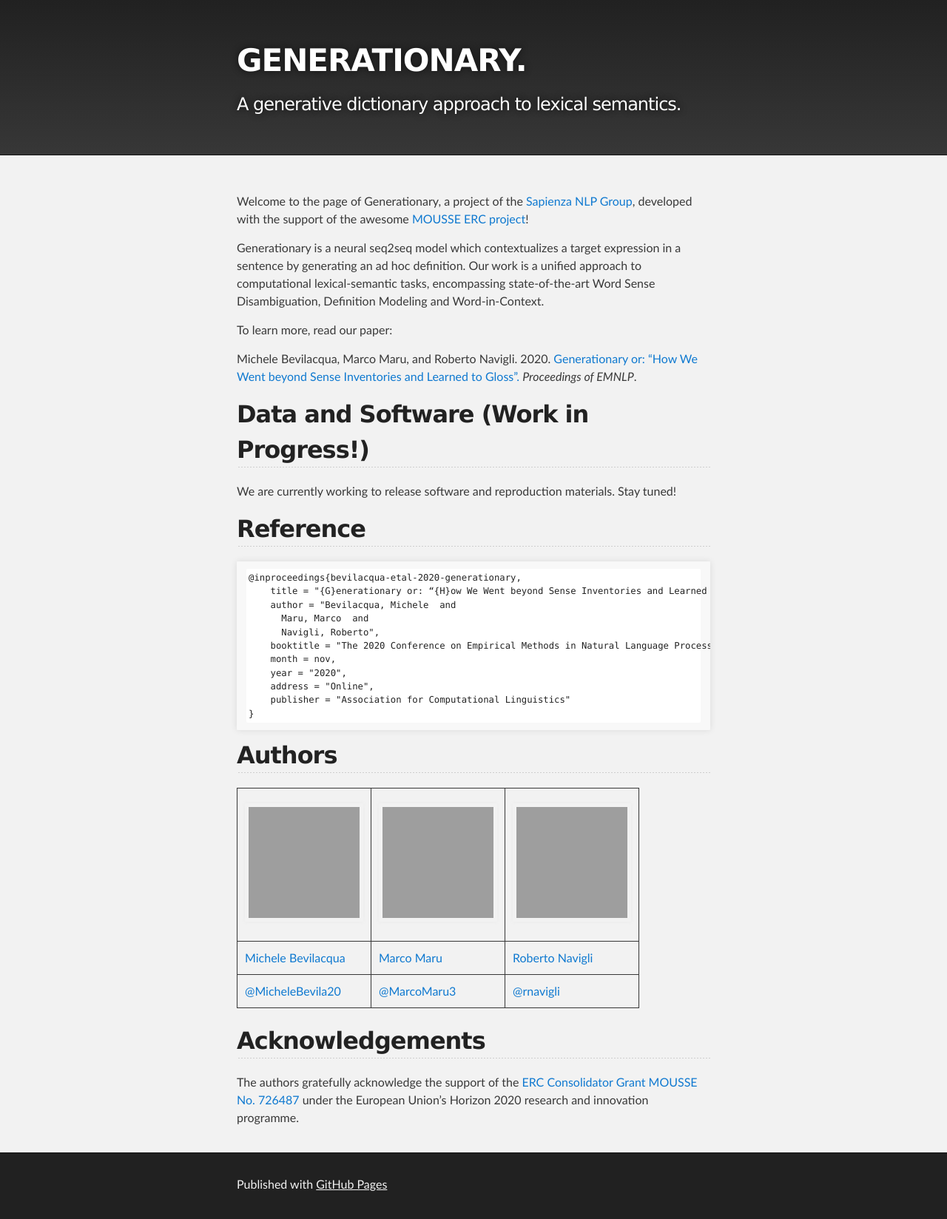
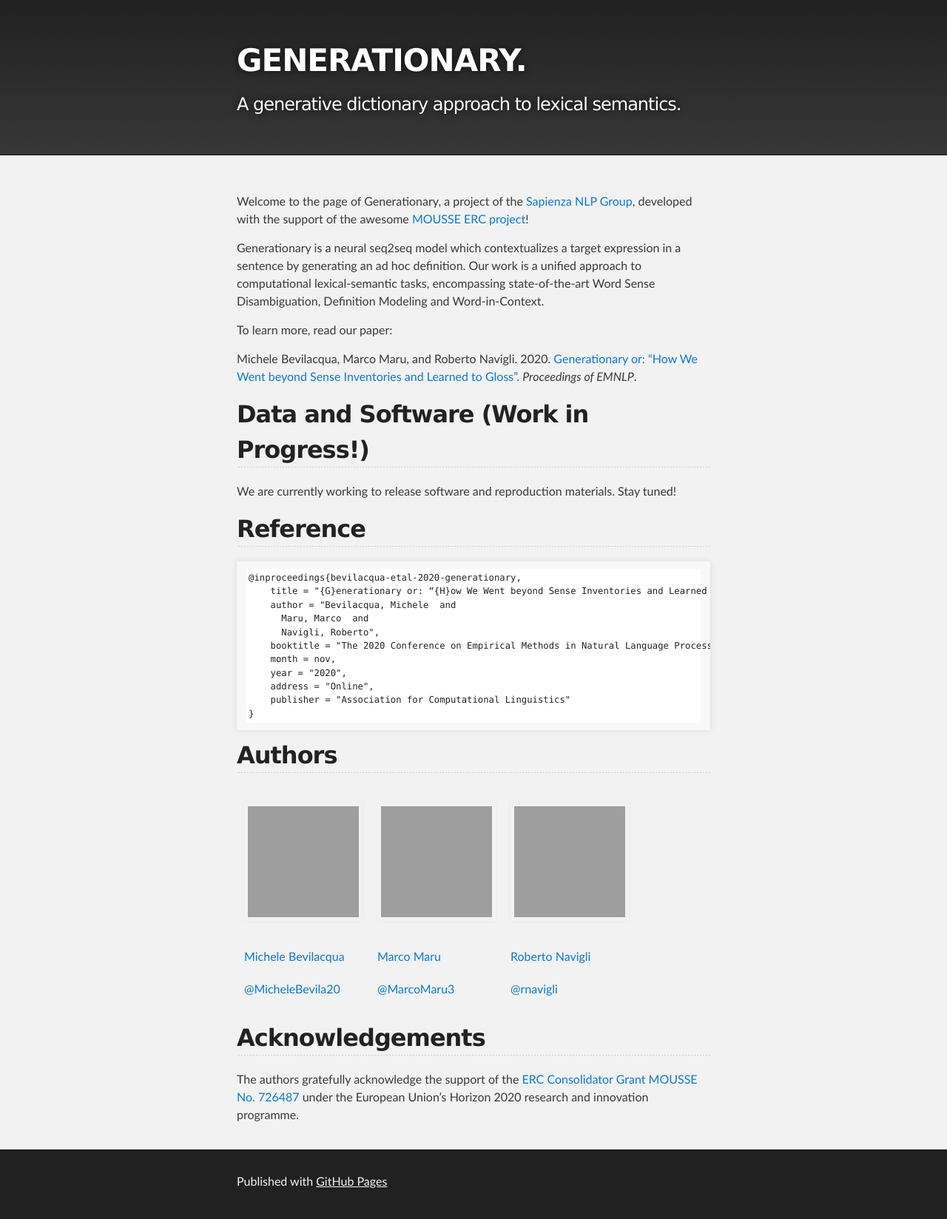
Before and after one commit to mbevila/generationary_web, a Jekyll site: the page built from index.md, in a window 1280 px wide. Shown: the whole page at 74% size. Built offline with Jekyll 4.4.1, drawn with Linux system fonts in a browser that asks for light colours; grey boxes are pictures that could not be loaded.

Commit message:
Update jekyll-theme-slate.scss

```diff
--- a/_sass/jekyll-theme-slate.scss
+++ b/_sass/jekyll-theme-slate.scss
@@ -243,7 +243,7 @@ th {
 
 td {
   padding: 10px;
-  border: 1px solid #373737;
+  border: 0px solid #373737;
  }
 
 form {
```
